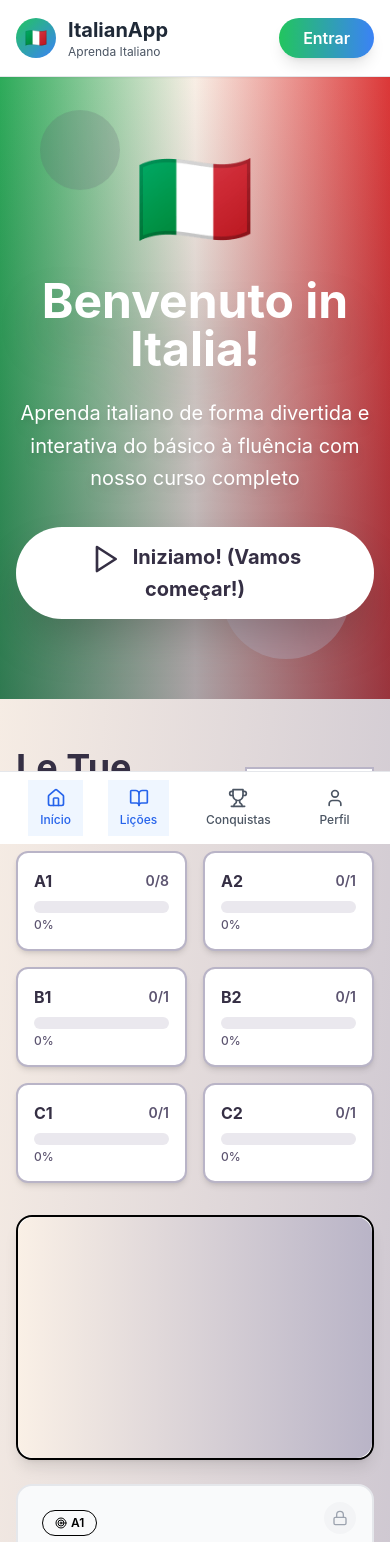
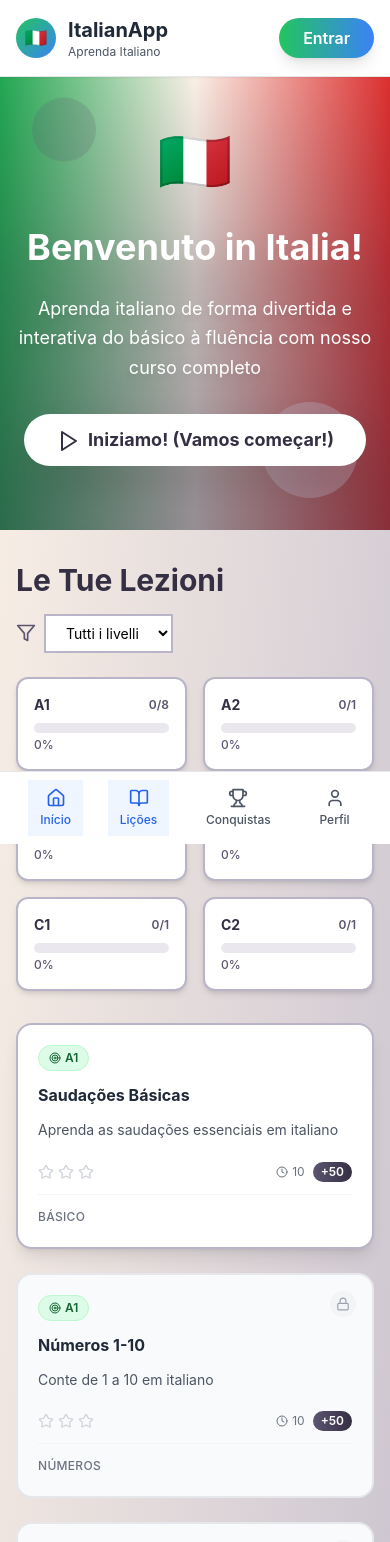
Before and after one commit to llOpSll/ciao-linguaggio-fiore, a React (Vite) app: page / in a window 390 px wide. Shown: the top 1542 px of the page. Built offline with nearby package versions, Linux system fonts and the light colour scheme.

Commit message:
Fix: Adjust layout of some boxes
Adjusted the layout of some boxes to fix display issues.

```diff
--- a/src/components/LessonCard.tsx
+++ b/src/components/LessonCard.tsx
@@ -12,12 +12,12 @@ interface LessonCardProps {
 const LessonCard: React.FC<LessonCardProps> = ({ lesson, onClick, index }) => {
   const getLevelColor = (level: string) => {
     switch (level) {
-      case 'A1': return 'bg-italian-green bg-opacity-10 text-italian-green border-italian-green';
+      case 'A1': return 'bg-green-100 text-green-800 border-green-200';
       case 'A2': return 'bg-blue-100 text-blue-800 border-blue-200';
-      case 'B1': return 'bg-purple-100 text-purple-800 border-purple-200';
+      case 'B1': return 'bg-medium-purple bg-opacity-10 text-medium-purple border-medium-purple';
       case 'B2': return 'bg-orange-100 text-orange-800 border-orange-200';
-      case 'C1': return 'bg-italian-red bg-opacity-10 text-italian-red border-italian-red';
-      case 'C2': return 'bg-gradient-to-r from-italian-green to-italian-red text-white border-transparent';
+      case 'C1': return 'bg-red-100 text-red-800 border-red-200';
+      case 'C2': return 'bg-gradient-to-r from-dark-purple to-medium-purple text-white border-transparent';
       default: return 'bg-gray-100 text-gray-800 border-gray-200';
     }
   };
@@ -38,64 +38,64 @@ const LessonCard: React.FC<LessonCardProps> = ({ lesson, onClick, index }) => {
   return (
     <div
       className={`
-        relative p-6 rounded-2xl border-2 transition-all duration-300 cursor-pointer transform hover:-translate-y-2 hover-lift
+        relative p-5 rounded-2xl border-2 transition-all duration-300 cursor-pointer transform hover:-translate-y-1 hover-lift h-full flex flex-col
         ${lesson.isUnlocked
-          ? 'bg-white border-italian-green hover:border-italian-green-dark hover:shadow-2xl shadow-lg'
+          ? 'bg-white border-light-purple hover:border-medium-purple hover:shadow-xl shadow-lg'
           : 'bg-gray-50 border-gray-200 cursor-not-allowed opacity-60'
         }
-        ${lesson.isCompleted ? 'ring-2 ring-italian-green ring-opacity-50 bg-gradient-to-br from-white to-italian-green to-opacity-5' : ''}
+        ${lesson.isCompleted ? 'ring-2 ring-medium-purple ring-opacity-50 bg-gradient-to-br from-white to-light-purple to-opacity-5' : ''}
         animate-fade-in
       `}
       style={{ animationDelay: `${index * 0.1}s` }}
       onClick={lesson.isUnlocked ? onClick : undefined}
     >
       {/* Status Icons */}
-      <div className="absolute top-4 right-4 flex space-x-2">
+      <div className="absolute top-4 right-4 flex space-x-2 z-10">
         {!lesson.isUnlocked && (
-          <div className="p-2 bg-gray-100 rounded-full">
-            <Lock className="w-4 h-4 text-gray-400" />
+          <div className="p-1.5 bg-gray-100 rounded-full">
+            <Lock className="w-3.5 h-3.5 text-gray-400" />
           </div>
         )}
 
         {lesson.isCompleted && (
-          <div className="p-2 bg-italian-green bg-opacity-20 rounded-full animate-bounce">
-            <Trophy className="w-4 h-4 text-italian-green" />
+          <div className="p-1.5 bg-medium-purple bg-opacity-20 rounded-full animate-bounce">
+            <Trophy className="w-3.5 h-3.5 text-medium-purple" />
           </div>
         )}
       </div>
 
       {/* Level Badge */}
-      <div className="mb-4">
-        <span className={`inline-flex items-center px-3 py-1 text-xs font-semibold rounded-full border transition-all duration-200 ${getLevelColor(lesson.level)}`}>
+      <div className="mb-3">
+        <span className={`inline-flex items-center px-2.5 py-1 text-xs font-semibold rounded-full border transition-all duration-200 ${getLevelColor(lesson.level)}`}>
           <Target className="w-3 h-3 mr-1" />
           {lesson.level}
         </span>
       </div>
 
       {/* Content */}
-      <div className="space-y-3">
-        <h3 className="text-lg font-bold text-gray-800 hover:text-italian-green transition-colors duration-200">
+      <div className="flex-1 flex flex-col space-y-3">
+        <h3 className="text-base md:text-lg font-bold text-gray-800 hover:text-medium-purple transition-colors duration-200 line-clamp-2">
           {lesson.title}
         </h3>
 
-        <p className="text-gray-600 text-sm leading-relaxed">
+        <p className="text-gray-600 text-sm leading-relaxed flex-1 line-clamp-3">
           {lesson.description}
         </p>
 
         {/* Stats Row */}
-        <div className="flex items-center justify-between pt-2">
+        <div className="flex items-center justify-between pt-2 mt-auto">
           <div className="flex items-center space-x-1">
             {renderStars()}
           </div>
 
-          <div className="flex items-center space-x-3">
+          <div className="flex items-center space-x-2">
             <div className="flex items-center space-x-1 text-xs text-gray-500">
               <Clock className="w-3 h-3" />
-              <span>{lesson.exercises.length} ex.</span>
+              <span>{lesson.exercises.length}</span>
             </div>
 
-            <div className="bg-gradient-to-r from-italian-green to-italian-red text-white px-2 py-1 rounded-full text-xs font-semibold">
-              +{lesson.xp} XP
+            <div className="bg-gradient-to-r from-medium-purple to-dark-purple text-white px-2 py-0.5 rounded-full text-xs font-semibold">
+              +{lesson.xp}
             </div>
           </div>
         </div>
@@ -110,7 +110,7 @@ const LessonCard: React.FC<LessonCardProps> = ({ lesson, onClick, index }) => {
 
       {/* Hover Effects */}
       {lesson.isUnlocked && (
-        <div className="absolute inset-0 bg-gradient-to-r from-italian-green/0 to-italian-red/0 hover:from-italian-green/5 hover:to-italian-red/5 rounded-2xl transition-all duration-300 pointer-events-none" />
+        <div className="absolute inset-0 bg-gradient-to-r from-medium-purple/0 to-dark-purple/0 hover:from-medium-purple/5 hover:to-dark-purple/5 rounded-2xl transition-all duration-300 pointer-events-none" />
       )}
     </div>
   );
--- a/src/pages/Home.tsx
+++ b/src/pages/Home.tsx
@@ -44,52 +44,52 @@ const Home = () => {
   return (
     <div className="min-h-screen bg-gradient-to-br from-cream to-light-purple">
       {/* Hero Section */}
-      <div className="relative py-20 px-4 overflow-hidden">
+      <div className="relative py-16 px-4 overflow-hidden">
         {/* Background with Italian flag gradient */}
-        <div className="absolute inset-0 bg-gradient-to-r from-green-600 via-cream to-red-600 opacity-90"></div>
-        <div className="absolute inset-0 bg-gradient-to-b from-transparent via-dark-purple/20 to-dark-purple/40"></div>
+        <div className="absolute inset-0 bg-gradient-to-r from-green-600 via-cream to-red-600 opacity-95"></div>
+        <div className="absolute inset-0 bg-gradient-to-b from-transparent via-dark-purple/30 to-dark-purple/50"></div>
 
         {/* Decorative elements */}
-        <div className="absolute top-10 left-10 w-20 h-20 bg-medium-purple rounded-full opacity-20 animate-bounce"></div>
-        <div className="absolute bottom-10 right-10 w-32 h-32 bg-light-purple rounded-full opacity-30 animate-pulse"></div>
+        <div className="absolute top-8 left-8 w-16 h-16 bg-medium-purple rounded-full opacity-20 animate-bounce"></div>
+        <div className="absolute bottom-8 right-8 w-24 h-24 bg-light-purple rounded-full opacity-30 animate-pulse"></div>
 
-        <div className="relative max-w-4xl mx-auto text-center">
+        <div className="relative max-w-6xl mx-auto text-center">
           <div className="animate-fade-in">
-            <div className="text-8xl mb-6 animate-bounce">🇮🇹</div>
-            <h1 className="text-5xl md:text-7xl font-bold mb-6 text-white drop-shadow-2xl">
+            <div className="text-6xl md:text-8xl mb-6 animate-bounce">🇮🇹</div>
+            <h1 className="text-4xl md:text-6xl lg:text-7xl font-bold mb-6 text-white drop-shadow-2xl leading-tight">
               Benvenuto in Italia!
             </h1>
-            <p className="text-xl md:text-2xl mb-8 text-white drop-shadow-lg max-w-3xl mx-auto leading-relaxed">
+            <p className="text-lg md:text-xl lg:text-2xl mb-8 text-white drop-shadow-lg max-w-4xl mx-auto leading-relaxed">
               Aprenda italiano de forma divertida e interativa do básico à fluência com nosso curso completo
             </p>
 
             {user ? (
-              <div className="flex flex-col items-center space-y-8">
-                <div className="flex flex-wrap items-center justify-center gap-4 text-lg">
-                  <div className="flex items-center space-x-2 bg-white/90 backdrop-blur-sm rounded-full px-6 py-3 shadow-lg">
-                    <TrendingUp className="w-6 h-6 text-medium-purple" />
+              <div className="flex flex-col items-center space-y-6">
+                <div className="flex flex-wrap items-center justify-center gap-3 text-base md:text-lg">
+                  <div className="flex items-center space-x-2 bg-white/95 backdrop-blur-sm rounded-full px-4 py-2 shadow-lg">
+                    <TrendingUp className="w-5 h-5 text-medium-purple" />
                     <span className="font-semibold text-dark-purple">Nível {userProgress.level}</span>
                   </div>
-                  <div className="flex items-center space-x-2 bg-white/90 backdrop-blur-sm rounded-full px-6 py-3 shadow-lg">
-                    <Award className="w-6 h-6 text-medium-purple" />
+                  <div className="flex items-center space-x-2 bg-white/95 backdrop-blur-sm rounded-full px-4 py-2 shadow-lg">
+                    <Award className="w-5 h-5 text-medium-purple" />
                     <span className="font-semibold text-dark-purple">{userProgress.lessonsCompleted} lições</span>
                   </div>
-                  <div className="flex items-center space-x-2 bg-white/90 backdrop-blur-sm rounded-full px-6 py-3 shadow-lg">
-                    <BookOpen className="w-6 h-6 text-medium-purple" />
+                  <div className="flex items-center space-x-2 bg-white/95 backdrop-blur-sm rounded-full px-4 py-2 shadow-lg">
+                    <BookOpen className="w-5 h-5 text-medium-purple" />
                     <span className="font-semibold text-dark-purple">{userProgress.currentStreak} dias</span>
                   </div>
                 </div>
 
-                <div className="bg-white/95 backdrop-blur-sm rounded-2xl p-8 w-full max-w-3xl border-2 border-white/50 shadow-2xl">
-                  <h3 className="text-2xl font-bold mb-6 text-dark-purple">Seu Progresso por Nível</h3>
-                  <div className="grid grid-cols-2 md:grid-cols-6 gap-6">
+                <div className="bg-white/95 backdrop-blur-sm rounded-2xl p-6 w-full max-w-4xl border-2 border-white/50 shadow-2xl">
+                  <h3 className="text-xl md:text-2xl font-bold mb-6 text-dark-purple">Seu Progresso por Nível</h3>
+                  <div className="grid grid-cols-3 md:grid-cols-6 gap-4">
                     {Object.entries(levelStats).map(([level, completed]) => {
                       const total = lessons.filter(l => l.level === level).length;
                       const percentage = total > 0 ? (completed / total) * 100 : 0;
 
                       return (
                         <div key={level} className="text-center">
-                          <div className="text-3xl font-bold text-medium-purple">{completed}</div>
+                          <div className="text-2xl md:text-3xl font-bold text-medium-purple">{completed}</div>
                           <div className="text-sm text-dark-purple font-medium">{level}</div>
                           <div className="w-full bg-light-purple bg-opacity-30 rounded-full h-2 mt-2">
                             <div
@@ -107,9 +107,9 @@ const Home = () => {
             ) : (
               <button
                 onClick={() => setShowLogin(true)}
-                className="bg-white text-dark-purple px-10 py-4 rounded-full font-bold text-xl hover:bg-light-purple hover:text-white transition-all duration-300 transform hover:scale-110 shadow-2xl"
+                className="bg-white text-dark-purple px-8 py-3 rounded-full font-bold text-lg md:text-xl hover:bg-light-purple hover:text-white transition-all duration-300 transform hover:scale-105 shadow-2xl"
               >
-                <Play className="w-8 h-8 inline mr-3" />
+                <Play className="w-6 h-6 inline mr-2" />
                 Iniziamo! (Vamos começar!)
               </button>
             )}
@@ -118,11 +118,11 @@ const Home = () => {
       </div>
 
       {/* Lessons Section */}
-      <div className="max-w-7xl mx-auto px-4 py-12">
+      <div className="max-w-7xl mx-auto px-4 py-8">
         {/* Filter Section */}
         <div className="mb-8">
-          <div className="flex items-center justify-between mb-6">
-            <h2 className="text-4xl font-bold text-dark-purple">Le Tue Lezioni</h2>
+          <div className="flex flex-col md:flex-row items-start md:items-center justify-between mb-6 gap-4">
+            <h2 className="text-3xl md:text-4xl font-bold text-dark-purple">Le Tue Lezioni</h2>
             <div className="flex items-center space-x-2">
               <Filter className="w-5 h-5 text-medium-purple" />
               <select
@@ -139,7 +139,7 @@ const Home = () => {
           </div>
 
           {/* Level Progress Indicators */}
-          <div className="grid grid-cols-2 md:grid-cols-6 gap-4 mb-8">
+          <div className="grid grid-cols-2 md:grid-cols-3 lg:grid-cols-6 gap-4 mb-8">
             {Object.entries(levelStats).map(([level, completed]) => {
               const total = lessons.filter(l => l.level === level).length;
               const percentage = total > 0 ? (completed / total) * 100 : 0;
@@ -147,12 +147,12 @@ const Home = () => {
               return (
                 <div key={level} className="bg-white rounded-xl p-4 shadow-md border-2 border-light-purple hover:shadow-lg transition-all duration-300 hover:scale-105">
                   <div className="flex items-center justify-between mb-2">
-                    <span className="font-bold text-dark-purple">{level}</span>
-                    <span className="text-sm text-medium-purple font-semibold">{completed}/{total}</span>
+                    <span className="font-bold text-dark-purple text-sm md:text-base">{level}</span>
+                    <span className="text-xs md:text-sm text-medium-purple font-semibold">{completed}/{total}</span>
                   </div>
-                  <div className="w-full bg-light-purple bg-opacity-30 rounded-full h-3">
+                  <div className="w-full bg-light-purple bg-opacity-30 rounded-full h-2.5">
                     <div
-                      className="bg-gradient-to-r from-medium-purple to-dark-purple h-3 rounded-full transition-all duration-500"
+                      className="bg-gradient-to-r from-medium-purple to-dark-purple h-2.5 rounded-full transition-all duration-500"
                       style={{ width: `${percentage}%` }}
                     />
                   </div>
@@ -164,7 +164,7 @@ const Home = () => {
         </div>
 
         {/* Lesson Grid */}
-        <div className="grid grid-cols-1 md:grid-cols-2 lg:grid-cols-3 xl:grid-cols-4 gap-6">
+        <div className="grid grid-cols-1 sm:grid-cols-2 lg:grid-cols-3 xl:grid-cols-4 gap-6">
           {filteredLessons.map((lesson, index) => (
             <LessonCard
               key={lesson.id}
@@ -176,7 +176,7 @@ const Home = () => {
         </div>
 
         {filteredLessons.length === 0 && (
-          <div className="text-center py-12">
+          <div className="text-center py-16">
             <div className="text-6xl mb-4 animate-pulse">📚</div>
             <h3 className="text-xl font-semibold text-medium-purple mb-2">
               Nessuna lezione trovata
```
